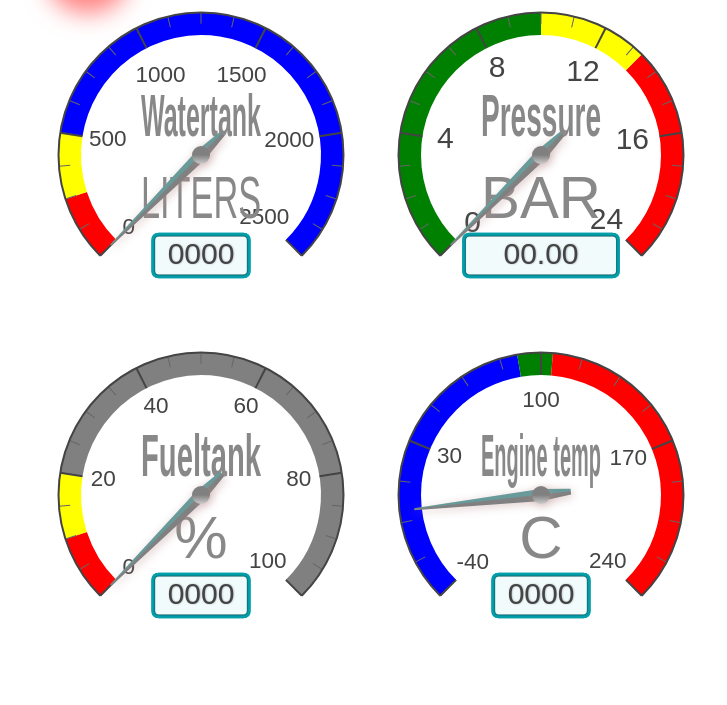
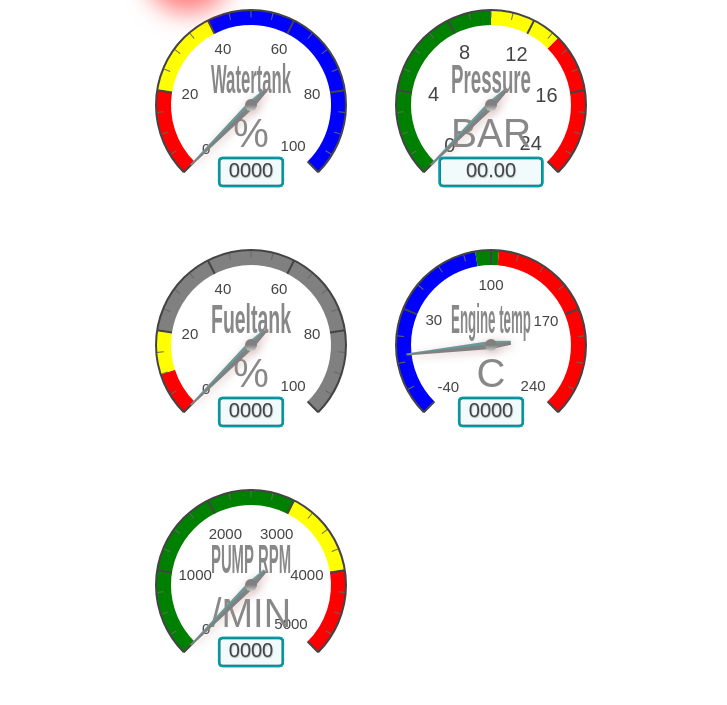
Before and after one commit to Ardbarendse/Fire24direct, a website: page data/index.html in a window 1280 px wide. Shown: the part 157-862 px from the top of the page, without its empty margins (269-996 px from the left). Before the commit the page ends 822 px from the top, so only its background shows below. Drawn offline with Linux system fonts and the light colour scheme.

Commit message:
Improved dashboard 5 gauges

```diff
--- a/data/index.html
+++ b/data/index.html
@@ -36,7 +36,12 @@
           <canvas id="gauge-enginetemp"></canvas>
         </gauge>
         <div class="whitebox" background="white"></div>
-      </div>
+        <div class="whitebox" background="white"></div>
+        <gauge>
+          <canvas id="gauge-ptospeed"></canvas>
+        </gauge>
+        <div class="whitebox" background="white"></div>
+        <div class="whitebox" background="white"></div>      </div>
     </div>
     <script src="script.js"></script>
   </body>
--- a/data/script.js
+++ b/data/script.js
@@ -12,12 +12,12 @@ var gaugeWatertank = new RadialGauge({
   title: "Watertank",
   fontTitleSize: 80,
   fontTitleWeight: "bold",
-  width: 300,
-  height: 300,
-  units: "LITERS",
+  width: 200,
+  height: 200,
+  units: "%",
   fontUnitsSize: 80,
   minValue: 0,
-  maxValue: 2500,
+  maxValue: 100,
   colorValueBoxRect: "#049faa",
   colorValueBoxRectEnd: "#049faa",
   colorValueBoxBackground: "#f1fbfc",
@@ -25,11 +25,11 @@ var gaugeWatertank = new RadialGauge({
   valueDec: 0,
   majorTicks: [
       "0",
-      "500",
-      "1000",
-      "1500",
-      "2000",
-      "2500"
+      "20",
+      "40",
+      "60",
+      "80",
+      "100"
   ],
   fontValueSize: 40,
   fontNumbersSize: 30,
@@ -39,16 +39,16 @@ var gaugeWatertank = new RadialGauge({
   highlights: [
       {
           "from": 0,
-          "to": 250,
+          "to": 20,
           "color": "red"
       },
       {
-          "from": 500,
-          "to": 2500,
+          "from": 40,
+          "to": 100,
           "color": "blue"
       },
-      {   "from": 250,
-          "to": 500,
+      {   "from": 20,
+          "to": 40,
           "color": "yellow"
       }
   ],
@@ -71,8 +71,8 @@ var gaugePressure = new RadialGauge({
   title: "Pressure",
   fontTitleSize: 80,
   fontTitleWeight: "bold",
-  width: 300,
-  height: 300,
+  width: 200,
+  height: 200,
   units: "BAR",
   fontUnitsSize: 80,
   minValue: 0,
@@ -128,8 +128,8 @@ var gaugeFueltank = new RadialGauge({
     title: "Fueltank",
     fontTitleSize: 80,
     fontTitleWeight: "bold",
-    width: 300,
-    height: 300,
+  width: 200,
+  height: 200,
     units: "%",
     fontUnitsSize: 80,
     minValue: 0,
@@ -186,8 +186,8 @@ var gaugeFueltank = new RadialGauge({
     title: "Engine temp",
     fontTitleSize: 80,
     fontTitleWeight: "bold",
-    width: 300,
-    height: 300,
+  width: 200,
+  height: 200,
     units: "C",
     fontUnitsSize: 80,
     minValue: -40,
@@ -238,6 +238,64 @@ var gaugeFueltank = new RadialGauge({
     animation: false
   }).draw();
 
+  // Create PTOSPpeed Gauge
+var gaugePTOspeed = new RadialGauge({
+  renderTo: 'gauge-ptospeed',
+  title: "PUMP RPM",
+  fontTitleSize: 80,
+  fontTitleWeight: "bold",
+  width: 200,
+  height: 200,
+  units: "/MIN",
+  fontUnitsSize: 80,
+  minValue: 0,
+  maxValue: 5000,
+  colorValueBoxRect: "#049faa",
+  colorValueBoxRectEnd: "#049faa",
+  colorValueBoxBackground: "#f1fbfc",
+  valueInt: 4,
+  valueDec: 0,
+  majorTicks: [
+      "0",
+      "1000",
+      "2000",
+      "3000",
+      "4000",
+      "5000"
+  ],
+  fontValueSize: 40,
+  fontNumbersSize: 30,
+  minorTicks: 4,
+  strokeTicks: true,
+  colorPlate: "white",
+  highlights: [
+      {
+          "from": 4000,
+          "to": 5000,
+          "color": "red"
+      },
+      {
+          "from": 3000,
+          "to": 4000,
+          "color": "yellow"
+      },
+      {   "from": 0,
+          "to": 3000,
+          "color": "green"
+      }
+  ],
+  borderShadowWidth: 0,
+  borders: false,
+  needleType: "arrow",
+  colorNeedle: "grey",
+  colorNeedleEnd: "grey",
+  needleWidth: 4,
+  needleCircleSize: 6,
+  colorNeedleCircleOuter: "grey",
+  needleCircleOuter: true,
+  needleCircleInner: false,
+  animation: false
+}).draw();
 
 var gateway = `ws://${window.location.hostname}/ws`;
 var websocket;
@@ -289,9 +347,12 @@ function onMessage(event) {
     if ("engcooltemp" in data) {
         gaugeEngtemp.value = data.engcooltemp;
     }
+    if ("ptospeed" in data) {
+        gaugePTOspeed.value = data.ptospeed;
+    }
 }
 
 function getReadings(){
-  gaugeHum.value = 7;
-  gaugeTemp.value = 13;
+/*   gaugeHum.value = 7;
+  gaugeTemp.value = 13; */
 }
--- a/data/style.css
+++ b/data/style.css
@@ -78,7 +78,7 @@ html {
   .alerts {
     display: grid;
     gap: 10px;
-    grid-template-columns: auto 320px 320px auto;
+    grid-template-columns: auto 220px 220px auto;
     grid-template-rows: 80px;
     align-items: center;
     align-content: center;
@@ -86,6 +86,6 @@ html {
   .container {
     display: grid;
     gap: 20px;
-    grid-template-columns: auto 320px 320px auto;
-    grid-auto-rows: 320px;
+    grid-template-columns: auto 220px 220px auto;
+    grid-auto-rows: 220px;
   }
```
Also changed, not shown: 1 other file. Lines whose indentation alone changed are shown as unchanged.
